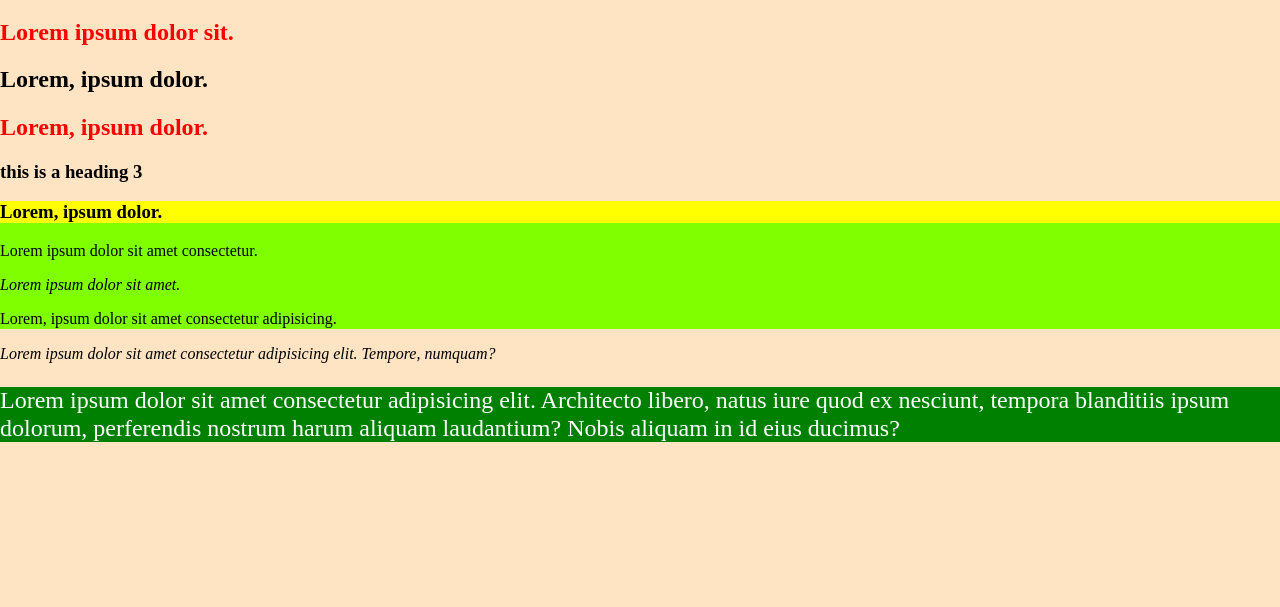
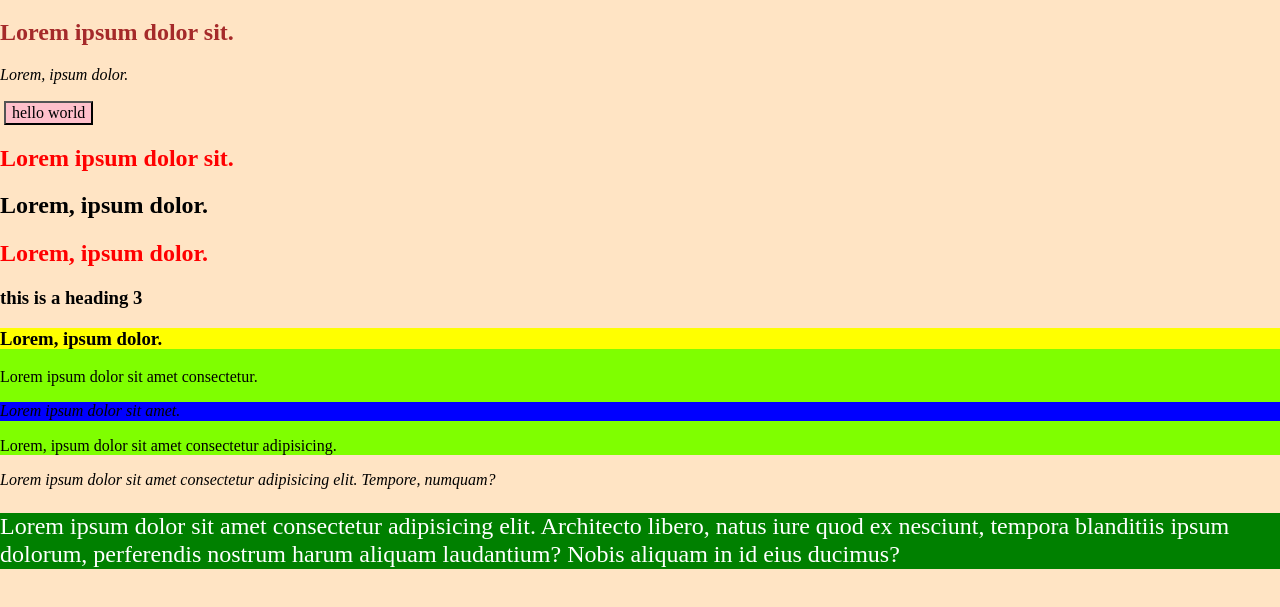
Before and after one commit to nazagarmonsway/project4october2022, a plain HTML site: page project4/index.html in a window 1280 px wide. Shown: the part 61-668 px from the top of the page. Drawn offline with Linux system fonts and the light colour scheme.

Commit message:
further work on classes and styling

```diff
--- a/project4/assets/typography.css
+++ b/project4/assets/typography.css
@@ -25,3 +25,19 @@ h1 {
 h2.sub-heading {
     color: red;
 }
+
+.food p.burger {
+    background-color: blue;
+}
+
+.top-block h2{
+    color: brown;
+}
+
+.top-block p{
+    font-style: italic;
+}
+
+.top-block button{
+    background-color: pink;
+}
--- a/project4/index.html
+++ b/project4/index.html
@@ -11,6 +11,15 @@
     <header></header>
     <h1>homepage</h1>
     <main>
+
+<section class="top-block">
+    <h2>Lorem ipsum dolor sit.</h2>
+    <p>Lorem, ipsum dolor.</p>
+    <img src="" alt="">
+    <button> hello world</button>
+</section>
+
+
       <h2 class="sub-heading">Lorem ipsum dolor sit.</h2>
       <h2>Lorem, ipsum dolor.</h2>
       <h2 class="sub-heading">Lorem, ipsum dolor.</h2>
```
